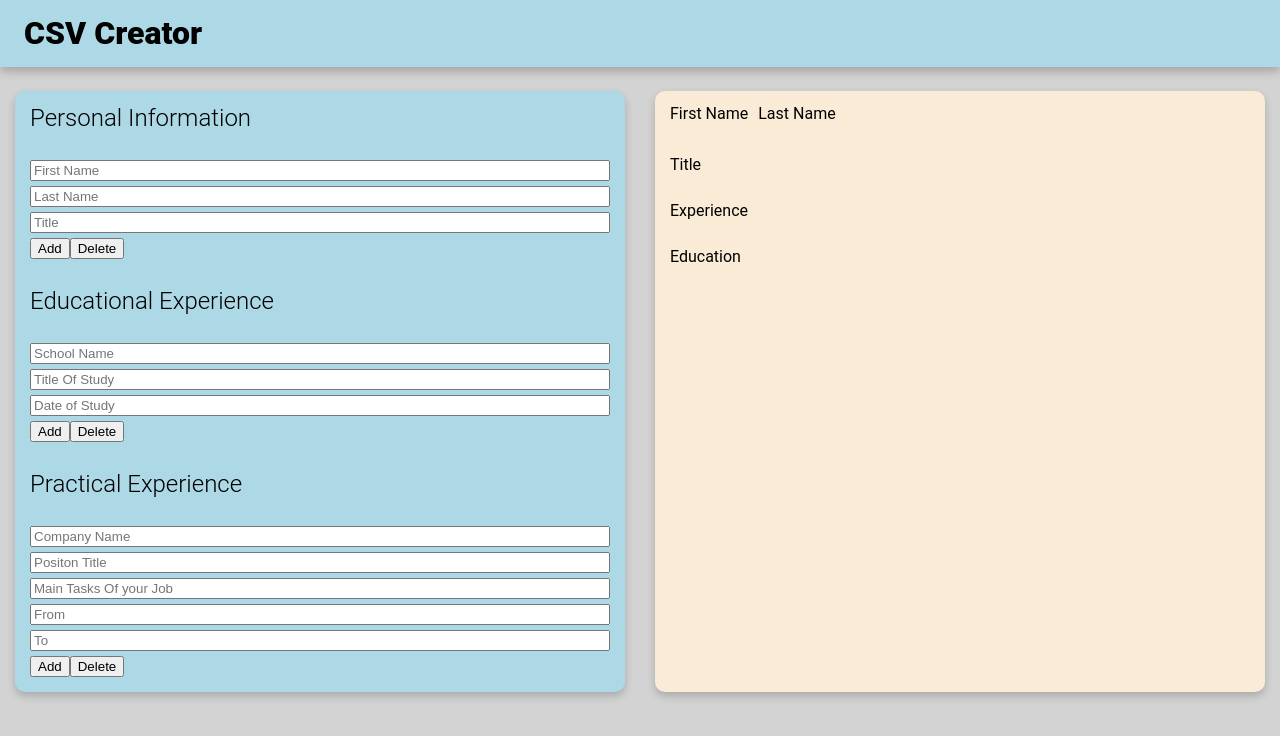
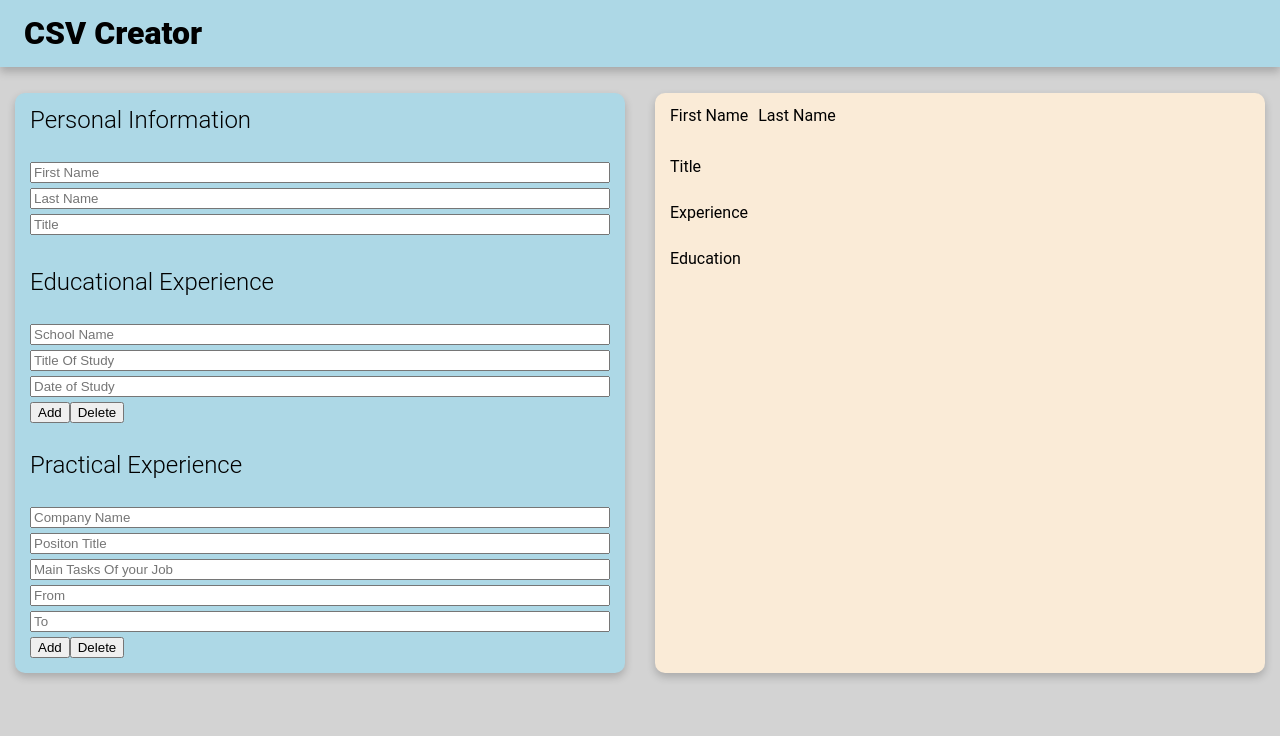
Before and after one commit to j-r-f-m/odin-cv-project, a React (Create React App) app: page / in a window 1280 px wide. Shown: the top 736 px of the page. Built offline with nearby package versions, Linux system fonts and the light colour scheme.

Commit message:
add stuff

```diff
--- a/src/App.js
+++ b/src/App.js
@@ -57,6 +57,11 @@ class App extends Component {
     console.log(this.state.persInfo);
   };
 
+  newInputEdu = (e) => {
+    e.preventDefault();
+    console.log(e.target.value);
+  };
+
   // render jsx to html??
   render() {
     return (
@@ -68,6 +73,7 @@ class App extends Component {
             iptFirst={this.iptFirstName}
             iptLast={this.iptLastName}
             iptTitle={this.iptTitle}
+            newInputEdu={this.newInputEdu}
           />
           <Output state={this.state} />
         </section>
--- a/src/components/InputEdu.js
+++ b/src/components/InputEdu.js
@@ -9,7 +9,7 @@ class InputEdu extends Component {
     return (
       <div id="input--Edu">
         <h3 className="form--headers card--title">Educational Experience</h3>
-        <form class="input--form">
+        <form className="input--form">
           <input
             type="text"
             placeholder="School Name"
@@ -29,7 +29,7 @@ class InputEdu extends Component {
             name="dateOfStudy"
           />
           <div className="button--container">
-            <button>Add</button>
+            <button onClick={this.props.newInputEdu}>Add</button>
             <button>Delete</button>
           </div>
         </form>
--- a/src/components/InputForm.js
+++ b/src/components/InputForm.js
@@ -22,7 +22,7 @@ class InputForm extends Component {
           iptLast={this.props.iptLast}
           iptTitle={this.props.iptTitle}
         />
-        <InputEdu />
+        <InputEdu newInputEdu={this.props.newInputEdu} />
         <PracticalExperience />
       </div>
     );
--- a/src/components/InputPerso.js
+++ b/src/components/InputPerso.js
@@ -32,10 +32,6 @@ class InputPerso extends Component {
             name="title"
             onChange={this.props.iptTitle}
           />
-          <div className="button--container">
-            <button>Add</button>
-            <button>Delete</button>
-          </div>
         </form>
       </div>
     );
```
